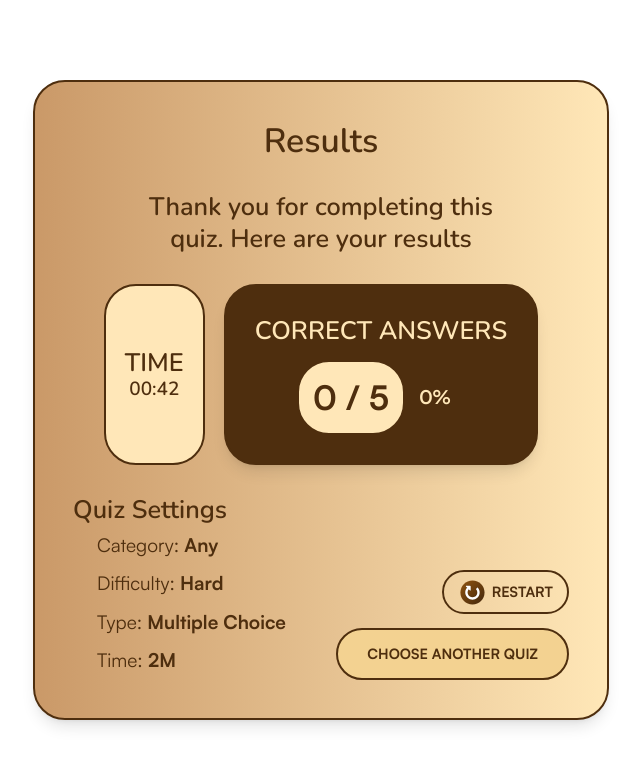
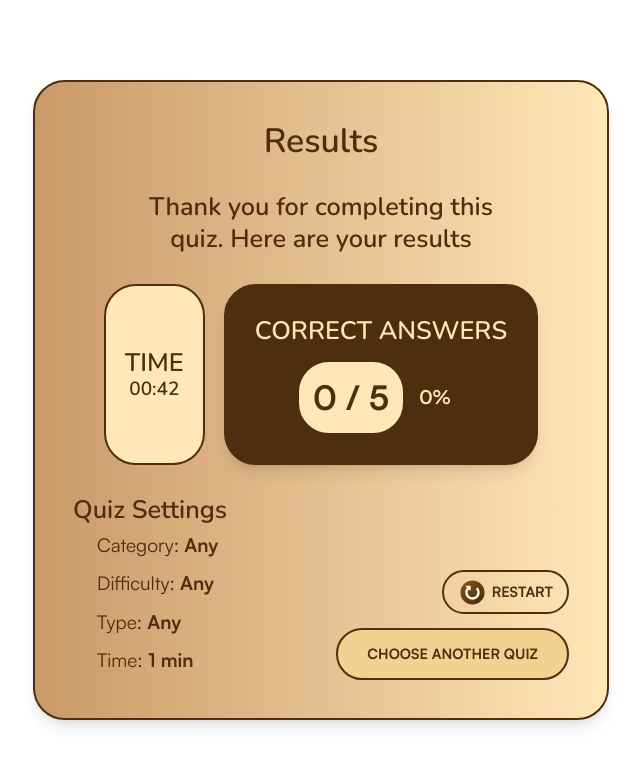
Before and after one commit to Arden27/React_01.24, a React (Vite) app: page /result in a window 1280 px wide. Shown: the top 766 px of the page, without its empty margins (319-959 px from the left). Built offline with nearby package versions, Linux system fonts and the light colour scheme.

Commit message:
add display current settings on result screen

```diff
--- a/src/redux/store.tsx
+++ b/src/redux/store.tsx
@@ -6,7 +6,7 @@ export interface QuizState {
   category: {name: string, id: number} | null
   difficulty: {name: string, id: string} | null
   type: {name: string, id: string} | null
-  time: string | null
+  time: string
   questions: any[]
   correctAnswers: number
 }
@@ -16,7 +16,7 @@ const initialState: QuizState = {
   category: null,
   difficulty: null,
   type: null,
-  time: null,
+  time: '1',
   questions: [],
   correctAnswers: 0
 }
--- a/src/screens/ResultScreen.tsx
+++ b/src/screens/ResultScreen.tsx
@@ -98,16 +98,16 @@ export function ResultScreen() {
             <h3 className="text-lg">Quiz Settings</h3>
             <ul className="ml-sm [&>*>span]:font-btn [&>*]:p-3xs">
               <li>
-                Category: <span>Any</span>
+                Category: <span>{currentQuizSettings.category ? currentQuizSettings.category.name : "Any"}</span>
               </li>
               <li>
-                Difficulty: <span>Hard</span>
+                Difficulty: <span>{currentQuizSettings.difficulty ? currentQuizSettings.difficulty.name : "Any"}</span>
               </li>
               <li>
-                Type: <span>Multiple Choice</span>
+                Type: <span>{currentQuizSettings.type ? currentQuizSettings.type.name : "Any"}</span>
               </li>
               <li>
-                Time: <span>2M</span>
+                Time: <span>{currentQuizSettings.time} min</span>
               </li>
             </ul>
           </div>
```
